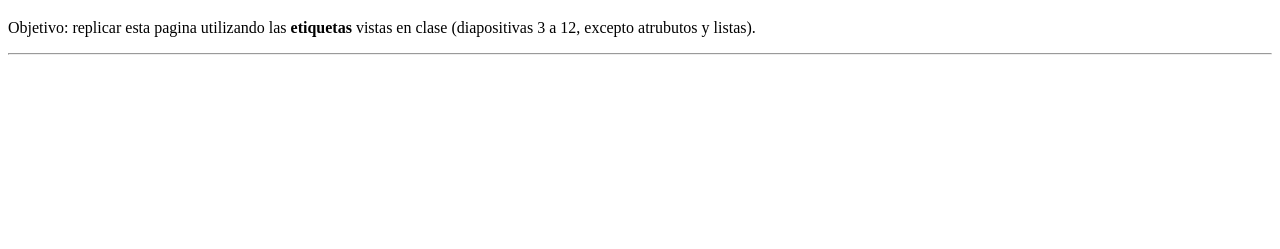
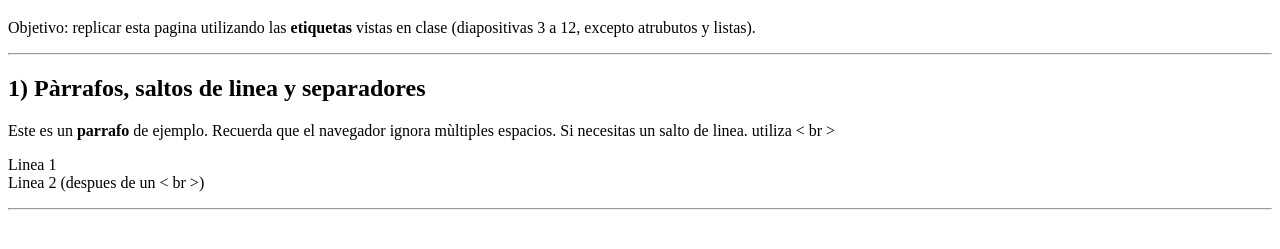
Before and after one commit to baldy777/laboratorio-2, a plain HTML site: page index.html in a window 1280 px wide. Shown: the part 61-310 px from the top of the page. Drawn offline with Linux system fonts and the light colour scheme.

Commit message:
feat: añadido de parrafos, saltos de linea y separadores

```diff
--- a/index.html
+++ b/index.html
@@ -11,6 +11,12 @@
 
     <hr>
 
+    <h2>1) Pàrrafos, saltos de linea y separadores</h2>
+    <p>Este es un <strong>parrafo</strong> de ejemplo. Recuerda que el navegador ignora mùltiples espacios. Si necesitas un salto de linea. utiliza &lt br &gt </p>
+
+    <p>Linea 1 <br> Linea 2 (despues de un &lt br &gt)</p>
+    <hr>
+
 
 
 
```
